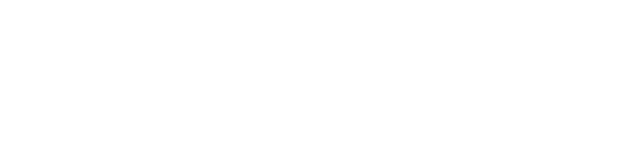
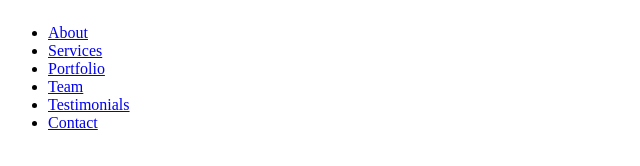
Before and after one commit to Avokald/modus, a website: page index.html in a window 1280 px wide. Shown: the whole page, without its empty margins (0-640 px from the left). Drawn offline with Linux system fonts and the light colour scheme.

```diff
--- a/assets/styles/main.css
+++ b/assets/styles/main.css
@@ -0,0 +1,3 @@
+.nav-list {
+    display: inline-block;
+}
--- a/index.html
+++ b/index.html
@@ -10,7 +10,16 @@
 </head>
 <body>
     <header class="primary-header">
-
+        <nav>
+            <ul class="nav-list">
+                <li><a href="#">About</a></li>
+                <li><a href="#">Services</a></li>
+                <li><a href="#">Portfolio</a></li>
+                <li><a href="#">Team</a></li>
+                <li><a href="#">Testimonials</a></li>
+                <li><a href="#">Contact</a></li>
+            </ul>
+        </nav>
     </header>
 
     <footer class="primary-footer">
```
Also changed, not shown: package.json (added, +14 -0 lines), 2 other files.
